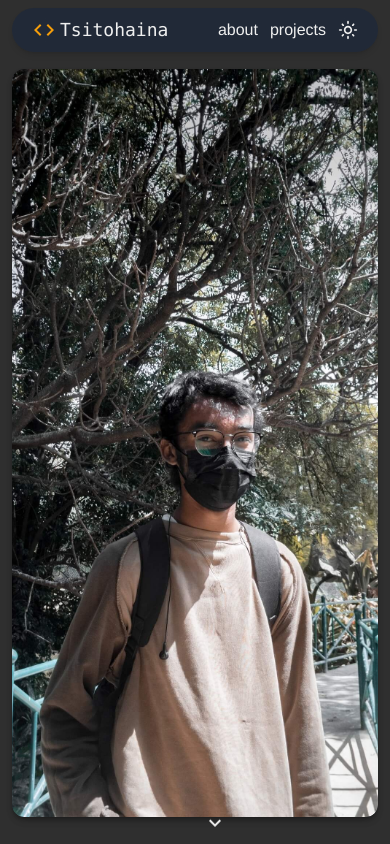
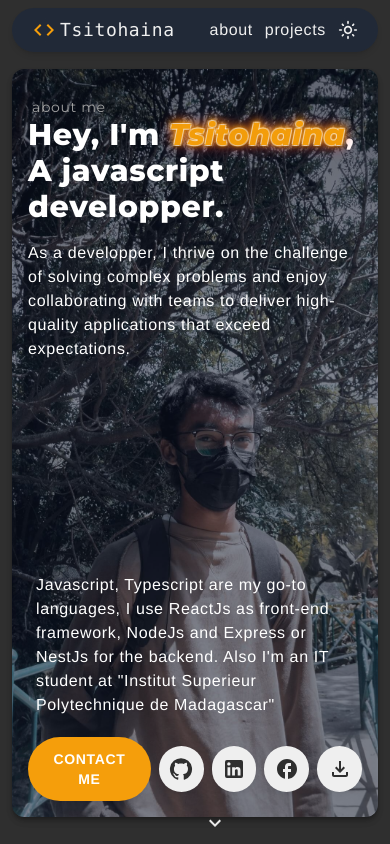
Before and after one commit to TsitohainaK/portfolio-23, a React (Vite) app: page / in a window 390 px wide. Shown: the top 844 px of the page. Built offline with nearby package versions, Linux system fonts and the light colour scheme.

Commit message:
fine tune

```diff
--- a/package.json
+++ b/package.json
@@ -1,5 +1,5 @@
 {
-  "name": "reacttsvite",
+  "name": "portfolio",
   "private": true,
   "version": "0.0.0",
   "type": "module",
--- a/src/index.css
+++ b/src/index.css
@@ -10,6 +10,7 @@
   -webkit-font-smoothing: antialiased;
   -moz-osx-font-smoothing: grayscale;
   transition: color ease-out 0.2s;
+  letter-spacing: 0.04rem;
 
 }
 
@@ -181,9 +182,6 @@ a.active {
     opacity: 0;
     filter: blur(10px);
   }
-  50% {
-    filter: blur(5px);
-  }
   100% {
     opacity: 1;
     filter: blur(0px);
@@ -202,3 +200,29 @@ a.active {
   background-color: rgba(30, 41, 59, 0.75);
   @apply backdrop-blur-lg;
 }
+
+.dark .myname {
+  animation: flicker 3s infinite linear;
+}
+
+@-webkit-keyframes flicker {
+  0%, 19.999%, 22%, 62.999%, 64%, 64.999%, 70%, 100% {
+    opacity: 0.99;
+    text-shadow: -1px -1px 0 rgba(255, 255, 255, 0.4), 1px -1px 0 rgba(255, 255, 255, 0.4), -1px 1px 0 rgba(255, 255, 255, 0.4), 1px 1px 0 rgba(255, 255, 255, 0.4), 0 -2px 8px, 0 0 2px, 0 0 5px var(--color-main), 0 0 15px #ff4444, 0 0 2px var(--color-main), 0 2px 3px #000;
+  }
+  20%, 21.999%, 63%, 63.999%, 65%, 69.999% {
+    opacity: 0.4;
+    text-shadow: none;
+  }
+}
+
+@keyframes flicker {
+  0%, 19.999%, 22%, 62.999%, 64%, 64.999%, 70%, 100% {
+    opacity: 0.99;
+    text-shadow: -1px -1px 0 rgba(255, 255, 255, 0.4), 1px -1px 0 rgba(255, 255, 255, 0.4), -1px 1px 0 rgba(255, 255, 255, 0.4), 1px 1px 0 rgba(255, 255, 255, 0.4), 0 -2px 8px, 0 0 2px, 0 0 5px var(--color-main), 0 0 15px #ff4444, 0 0 2px var(--color-main), 0 2px 3px #000;
+  }
+  20%, 21.999%, 63%, 63.999%, 65%, 69.999% {
+    opacity: 0.4;
+    text-shadow: none;
+  }
+}
--- a/src/views/Home/About.tsx
+++ b/src/views/Home/About.tsx
@@ -30,14 +30,14 @@ function About({}: Props) {
   return (
     <>
       <div className="flex w-full md:w-8/12 absolute md:relative left-0 px-3 md:px-1 h-full max-h-[calc(100vh-6rem)]">
-        <section className="flex w-full justify-between md:justify-around items-start rounded-xl flex-col drop-shadow-md shadow-md bg-slate-900 bg-opacity-40 md:bg-[var(--content-bg)] md:bg-opacity-100 whitespace-pre-wrap h-full md:min-h-[calc(100vh-6rem)]">
-          <div className="who | flex flex-col gap-4 text-white md:text-[var(--root-color)] px-4 pt-5">
+        <section className="flex w-full z-40 justify-between md:justify-around items-start rounded-xl flex-col drop-shadow-md shadow-md bg-slate-900 bg-opacity-50 md:bg-[var(--content-bg)] md:bg-opacity-100 whitespace-pre-wrap h-full md:min-h-[calc(100vh-6rem)]">
+          <div className="who | flex flex-col gap-4 text-white md:text-[var(--root-color)] px-4 pt-12 md:pt-5">
             <div className="relative text-3xl md:text-4xl lg:text-5xl font-[Montserrat,Roboto,sans-serif] font-black stroke-2 md:pl-6">
               <p className="absolute text-sm -top-5 font-thin text-neutral-400 pl-1">
                 about me
               </p>
               Hey, I'm{" "}
-              <span className="myname | text-[var(--color-main)] italic hover:animate-pulse">
+              <span className="myname | text-[var(--color-main)] italic">
                 Tsitohaina
               </span>
               ,
@@ -120,7 +120,7 @@ function About({}: Props) {
           </div>
         </section>
       </div>
-      <section className="flex w-full md:w-4/12 shadow-md max-h-[calc(100vh-6rem)] min-h-[calc(100vh-6rem)] overflow-hidden rounded-xl drop-shadow-md">
+      <section className="flex w-full z-30 md:w-4/12 shadow-md max-h-[calc(100vh-6rem)] min-h-[calc(100vh-6rem)] overflow-hidden rounded-xl drop-shadow-md">
         <img
           src={me}
           alt="me hah"
@@ -131,7 +131,7 @@ function About({}: Props) {
         />
       </section>
       <div className="absolute -bottom-2 left-[50%] z-50  animate-bounce">
-        <a href="#projects" className="p-2 duration-100 hover:drop-shadow-lg hover:shadow-md hover:bg-[var(--content-bg-emphasis)] rounded-full">
+        <a href="#projects" className="p-2 ">
           <KeyboardArrowDown />
         </a>
       </div>
--- a/src/views/Home/Work.tsx
+++ b/src/views/Home/Work.tsx
@@ -54,7 +54,7 @@ function Work({ project }: { project: IProject }) {
         <img
           src={project.imgSrc}
           alt="nnn"
-          className={`w-full rounded-lg h-56 bg-[var(--content-bg-emphasis)]
+          className={`w-full rounded-lg h-64 md:h-56 bg-[var(--content-bg-emphasis)]
             ${project.isLandscape ? "object-cover" : "object-contain"}`}
           decoding="async"
           loading="lazy"
--- a/src/views/Home/Works.tsx
+++ b/src/views/Home/Works.tsx
@@ -109,7 +109,7 @@ My first medium size app, with this project I learnt a lots of thing in the deve
           Need to be re-written
         </p>
       </div>
-      <div className="w-full grid grid-flow-row grid-cols-1 md:grid-cols-2 lg:grid-cols-3 gap-4 py-2">
+      <div className="w-full grid grid-flow-row grid-cols-1 md:grid-cols-2 lg:grid-cols-2 xl:grid-cols-3 2xl:grid-cols-4 gap-4 py-2">
         {workMocks.map((projet, id) => {
           return <Work project={projet} key={id} />;
         })}
--- a/vite.config.ts
+++ b/vite.config.ts
@@ -7,12 +7,12 @@ export default defineConfig({
   plugins: [
     react(),
     VitePWA({
-      mode:'development',
+      mode:'production',
       minify:true,
       registerType: "autoUpdate",
       injectRegister: "auto",
       devOptions:{
-        enabled:true
+        enabled:false
       },
       includeAssets: ["/icon.png", "/icons/apple-icon-180.png"],
       manifest:{
```
Also changed, not shown: 1 other file (tests, documents, lock files or other folders).
